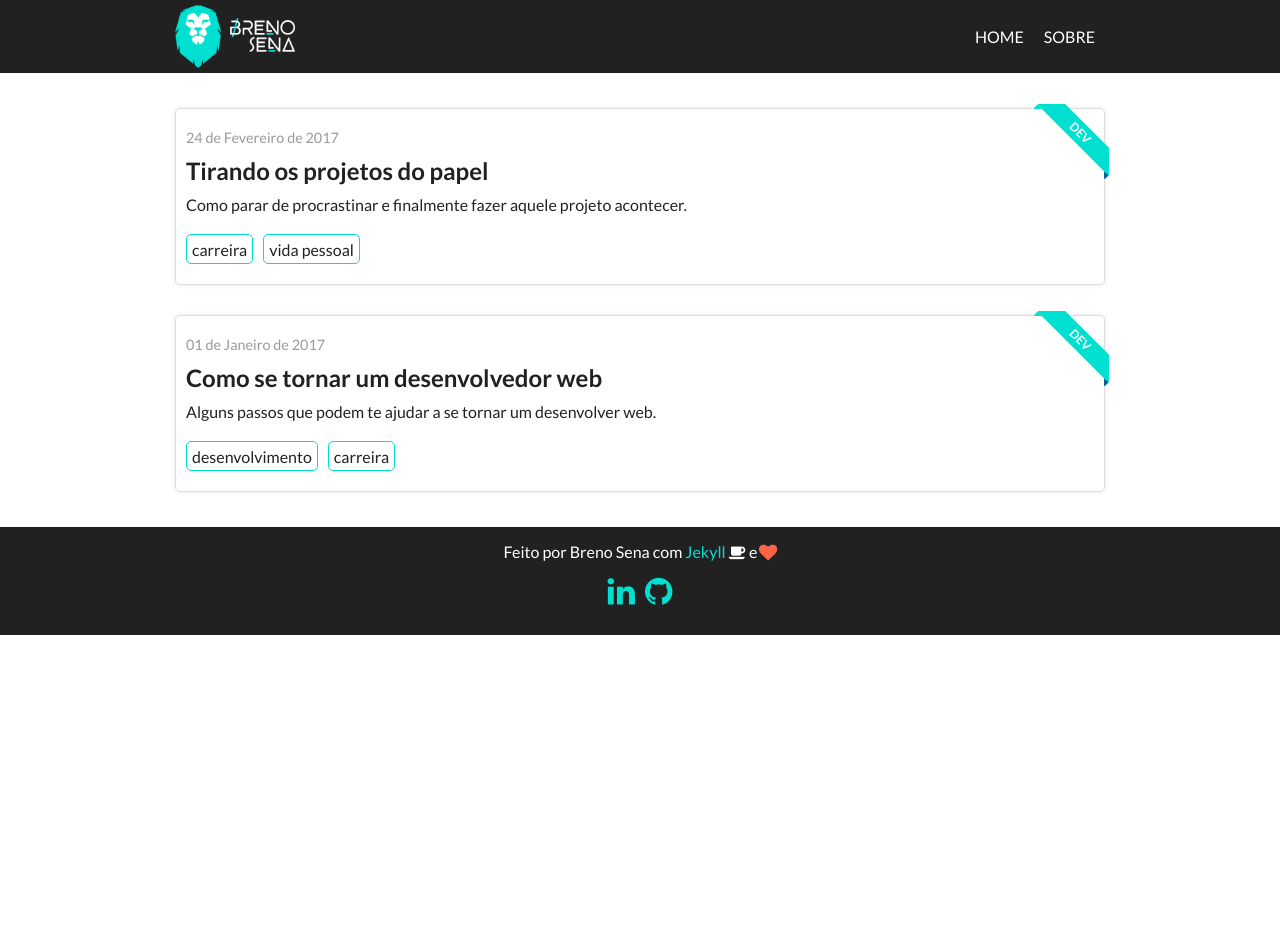
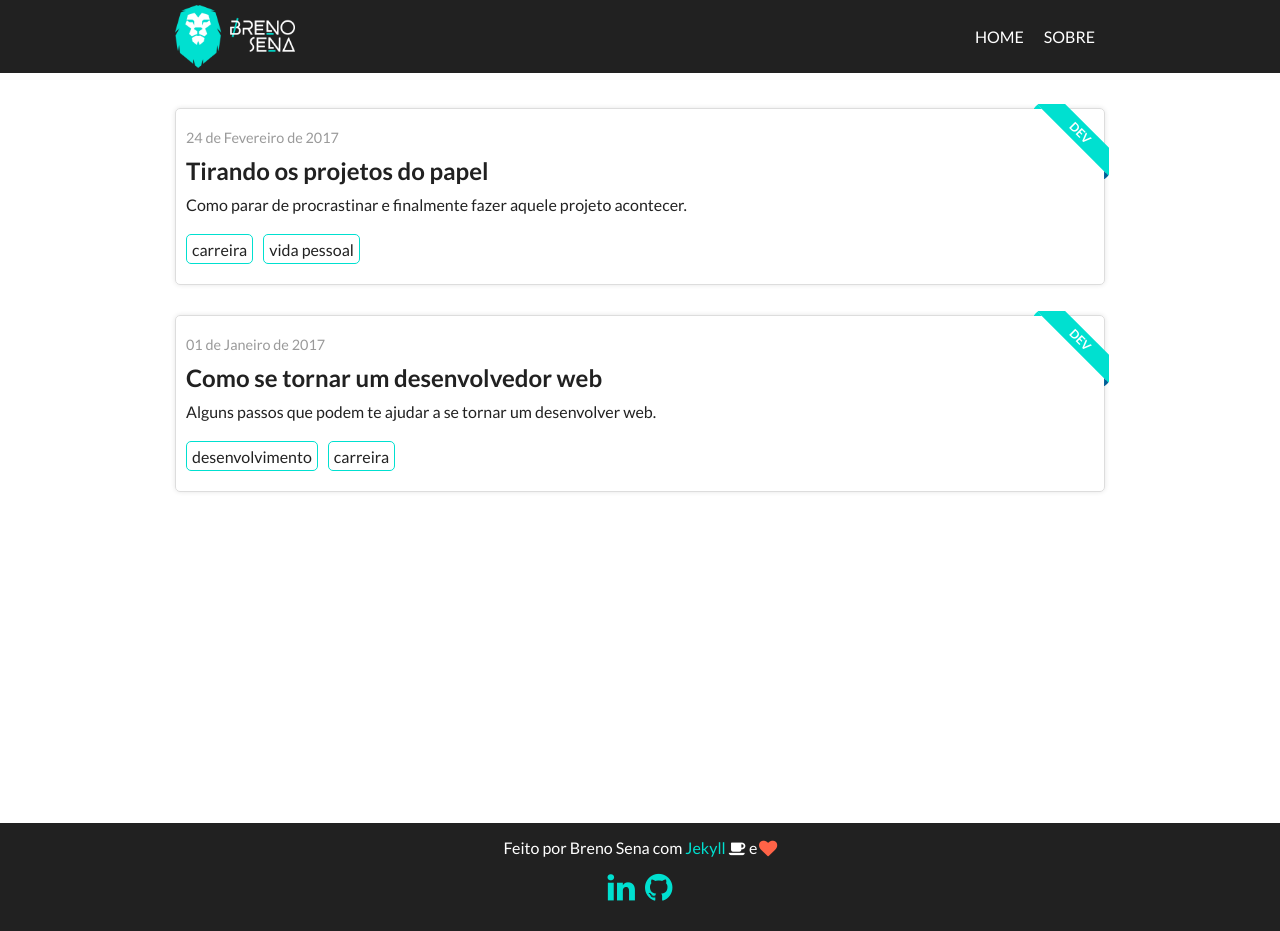
Before and after one commit to brenofsena/brenofsena.github.io, a Jekyll site: the page built from index.html, in a window 1280 px wide. Built offline with Jekyll 4.4.1, drawn with Linux system fonts in a browser that asks for light colours; nearby versions of some CDN libraries; before the commit the page ends 900 px from its top, so only the background shows below that.

Commit message:
update index

```diff
--- a/_sass/_base.scss
+++ b/_sass/_base.scss
@@ -31,8 +31,8 @@ img{
   max-width: 100%;
 }
 
-.height-100 {
-  min-height: 100vh;
+.height-80 {
+  min-height: 80vh;
 }
 
 .container{
--- a/index.html
+++ b/index.html
@@ -3,7 +3,7 @@ layout: default
 ---
 
 <!-- Cards -->
-<section class="cards">
+<section class="cards height-80">
     <div class="container flex">
       {% if site.posts.size == 0 %}
         <h2>Nenhum post encontrado =(</h2>
```
